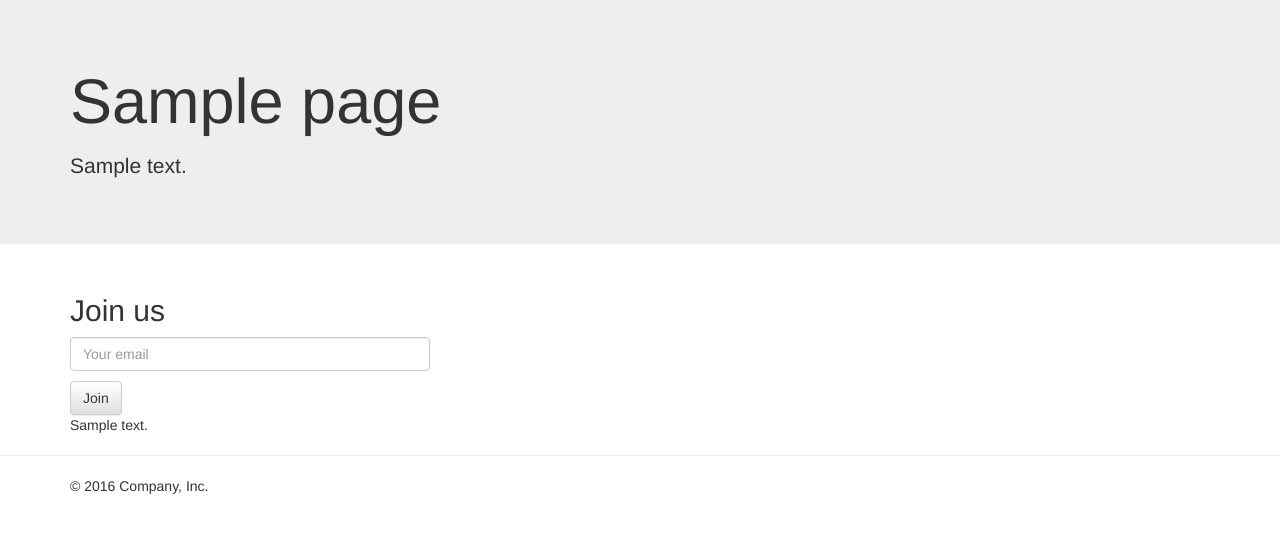
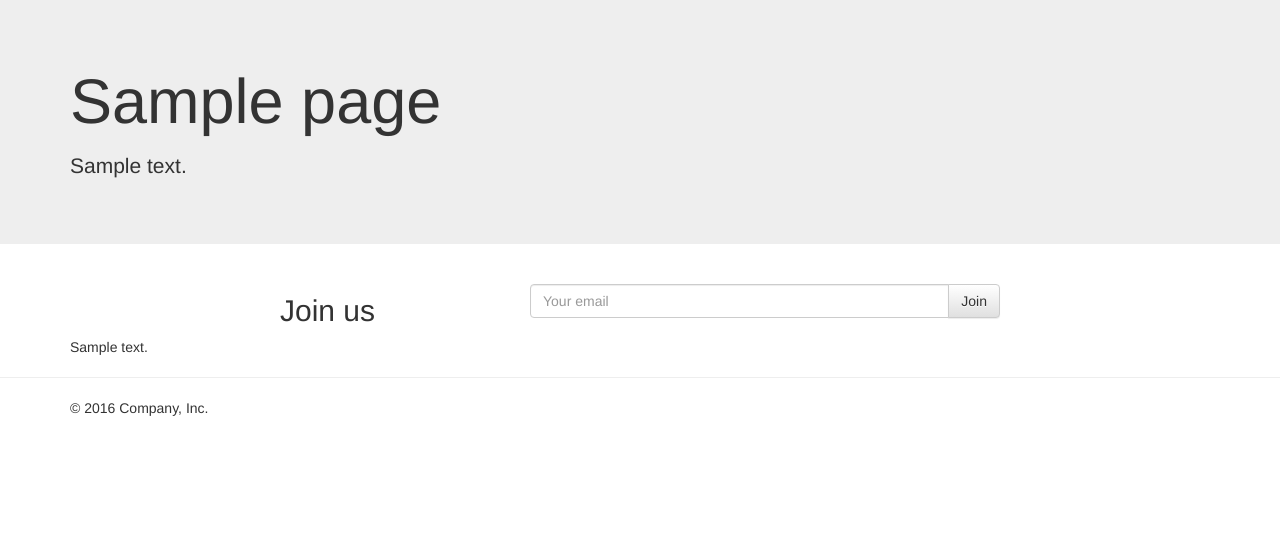
Before and after one commit to yeimermolina/django-startup-project, a Django app: page / in a window 1280 px wide. Shown: the part 51-584 px from the top of the page. Run offline with Django 3.2, Linux system fonts and the light colour scheme; tables that the repository leaves empty hold one stand-in row (values such as "Sample post"); some libraries are stand-ins or nearby versions.

Commit message:
Change join us form html

```diff
--- a/pages/templates/pages/home.html
+++ b/pages/templates/pages/home.html
@@ -40,14 +40,24 @@
     <div class="container">
       <!-- Example row of columns -->
       <div class="row">
-        <div class="col-md-4">
+      <div class="col-sm-8 col-sm-offset-2">
+        <div class="row">
+          </div>
+        <div class="col-xs-4">
           <h2>Join us</h2>
-          <form method="POST" action=""> {% csrf_token %}
-            {{form.as_p}}
-            <input type="submit" value= 'Join' name="join" class="btn btn-default">
-          </form>
+        </div>
+        <div class="col-xs-8">
+        <p>
+         {% include 'pages/snippet/join_form.html' with form=form %}
+          </p>
+        </div>
+        </div>
 
-        </div>
+
+
+
+
+
       </div>
       </div> <!-- /container -->
       <div class="container">
--- /dev/null
+++ b/pages/templates/pages/snippet/join_form.html
@@ -0,0 +1,16 @@
+ <form method="POST" action=""> {% csrf_token %}
+          {{ form.non.field_errors }}
+            {% for field in form %}
+            {% if field.errors%}
+            <div class="alert alert-danger alert-dismissable"><button type="button" class="close" data-dismiss="alert" aria-label="Close">
+  <span aria-hidden="true">&times;</span>
+</button>{{field.errors}}</div> {% endif %}
+            <div class="input-group">
+              {{field}}
+              <span class="input-group-btn">
+                <input type="submit" value="Join" class="btn btn-default">
+              </span>
+            </div>
+            {% endfor %}
+
+          </form>
```
